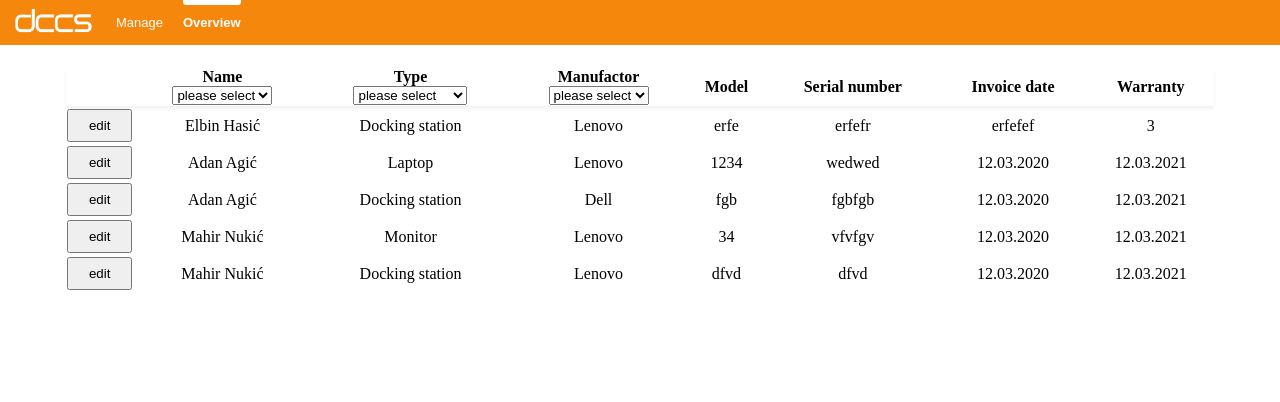
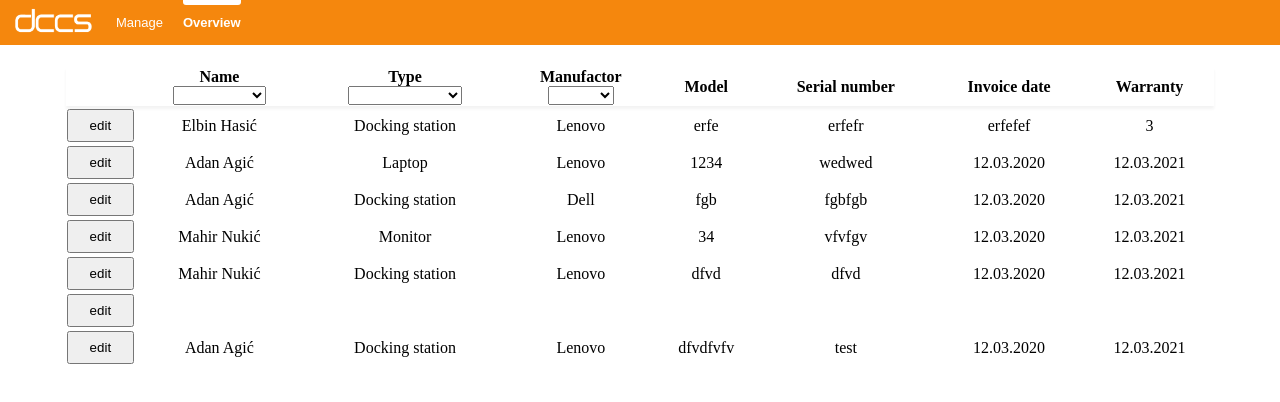
Before and after one commit to adnanalicic/react-dccs-starter-kit, a React (Create React App) app: page /#/overview in a window 1280 px wide. Shown: the top 402 px of the page. Built offline with nearby package versions, Linux system fonts and the light colour scheme; data requests are answered from the project's data file.

Commit message:
validation

```diff
--- a/src/views/common/select/DynamicSelect.jsx
+++ b/src/views/common/select/DynamicSelect.jsx
@@ -29,7 +29,7 @@ export default class DynamicSelect extends React.Component {
           value={this.props.value}
           name={this.props.name}
         >
-          <option value="DEFAULT">please select</option>
+          <option value={null}>{null}</option>
           {options}
         </select>
       </div>
--- a/src/views/manage/ManagePage.jsx
+++ b/src/views/manage/ManagePage.jsx
@@ -38,10 +38,29 @@ export default class ManageEquipmentPage extends React.Component {
   };
 
   saveEquipmentItemAction = event => {
-    equipmentService.saveEquipmentItem(this.state.equipment).then(() => {
-      this.props.history.push("/overview");
-      alert("data saved");
-    });
+    if (this.isFormValid()) {
+      equipmentService.saveEquipmentItem(this.state.equipment).then(() => {
+        this.props.history.push("/overview");
+        alert("data saved");
+      });
+    } else {
+      alert("there are some mandatory fields not filled");
+    }
+  };
+
+  isFormValid = () => {
+    if (
+      this.state.equipment.equipmentType &&
+      this.state.equipment.manufactor &&
+      this.state.equipment.serialNumber &&
+      this.state.equipment.invoiceDate &&
+      this.state.equipment.model
+    ) {
+      return true;
+    }
+    return false;
+
+    //this.state.equipment
   };
 
   deleteEquipmentItemAction = event => {
--- a/src/views/overview/equipmenttable/EquipmentTable.jsx
+++ b/src/views/overview/equipmenttable/EquipmentTable.jsx
@@ -18,10 +18,7 @@ export default class EquipmentTable extends React.Component {
 
     let data = this.state.fullData;
     for (let filterName in filters) {
-      if (
-        filters[filterName] === "DEFAULT" ||
-        filters[filterName] === "please select"
-      ) {
+      if (filters[filterName] === null || filters[filterName] === "") {
         continue;
       }
       data = data.filter(function(equipmentItem) {
--- a/tools/db.json
+++ b/tools/db.json
@@ -48,6 +48,26 @@
       "manufactor": "1",
       "serialNumber": "dfvd",
       "model": "dfvd",
+      "invoiceDate": "12.03.2020",
+      "guarantee": "12.03.2021"
+    },
+    {
+      "id": "cnKfvvR",
+      "employee": "",
+      "equipmentType": "",
+      "manufactor": "",
+      "serialNumber": "",
+      "model": "",
+      "invoiceDate": "",
+      "guarantee": ""
+    },
+    {
+      "id": "fU5xnJ5",
+      "employee": "1",
+      "equipmentType": "2",
+      "manufactor": "1",
+      "serialNumber": "test",
+      "model": "dfvdfvfv",
       "invoiceDate": "12.03.2020",
       "guarantee": "12.03.2021"
     }
```
